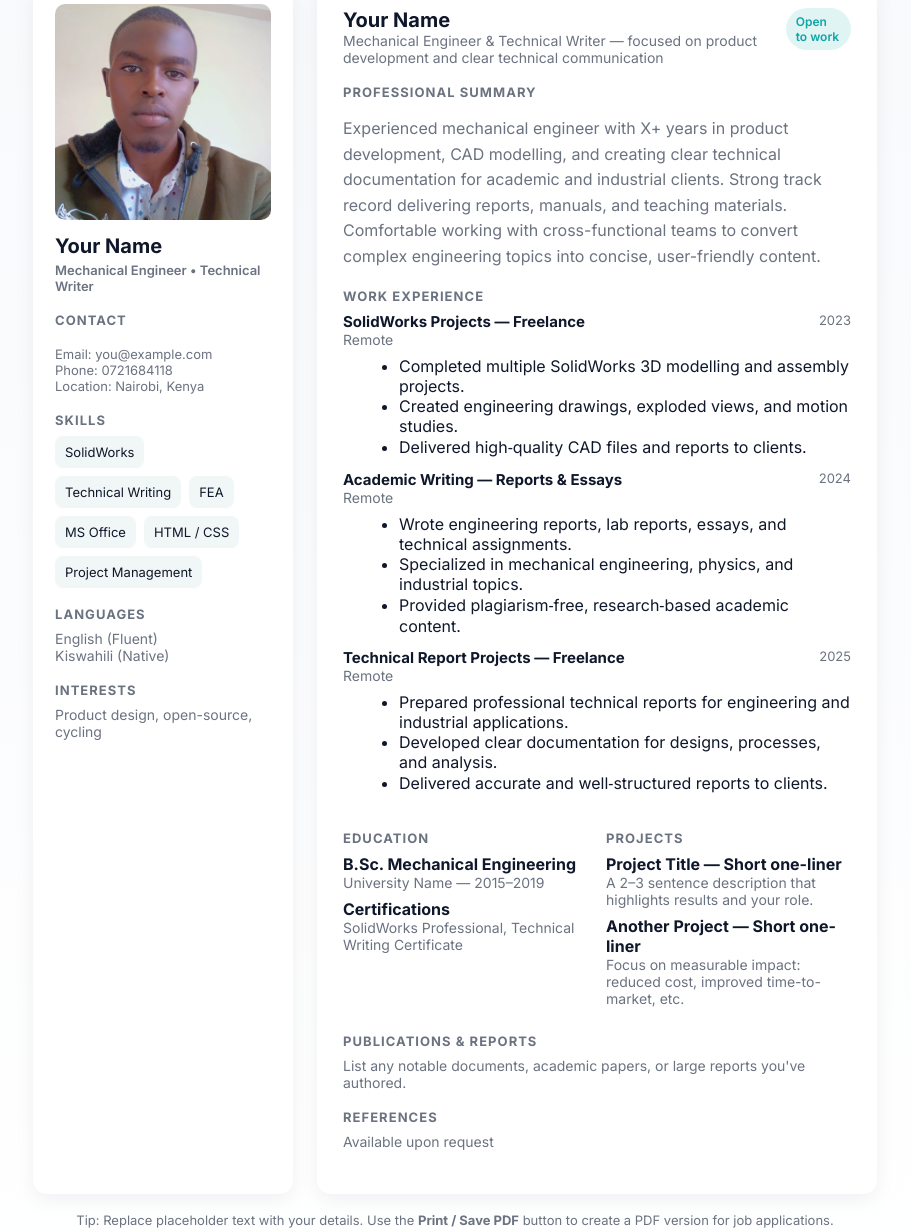
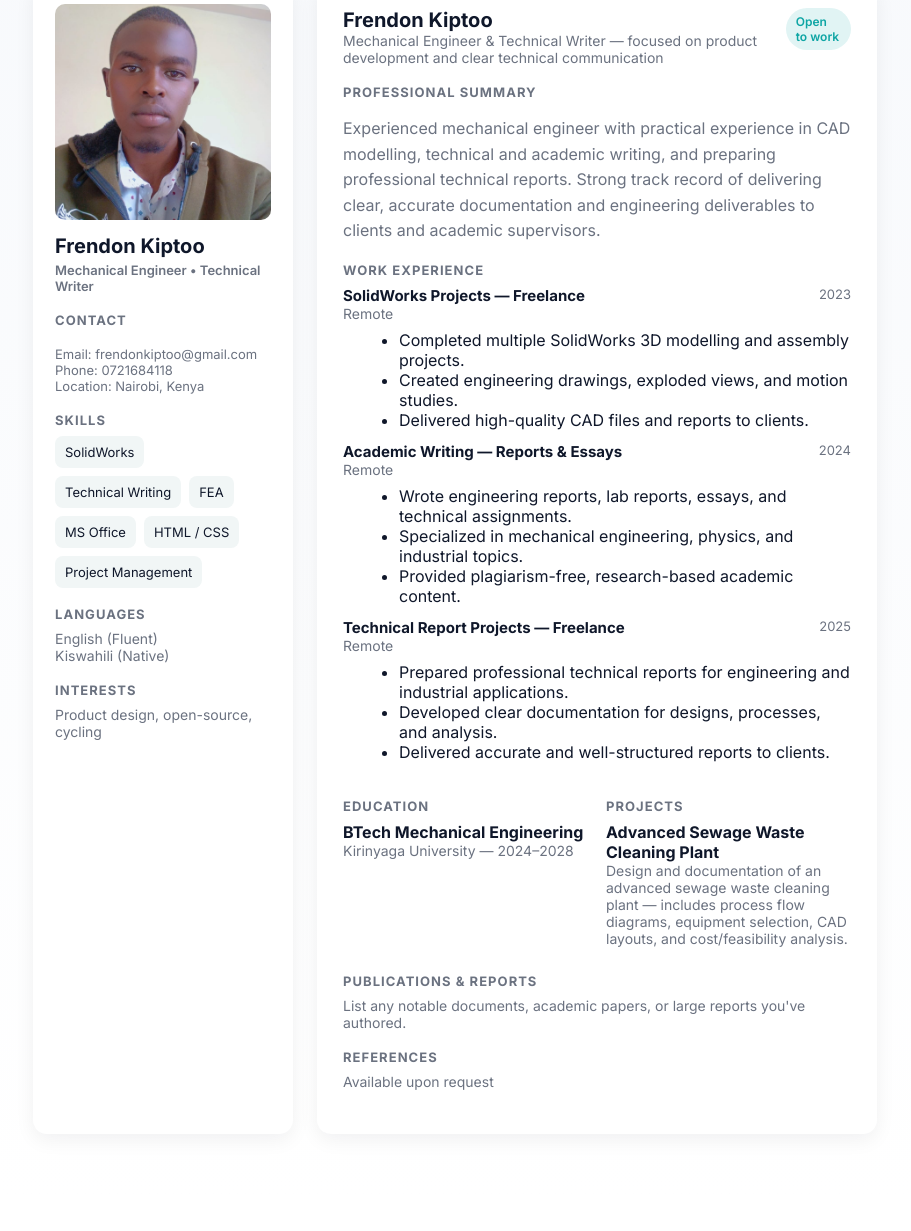
Before and after one commit to brandon-gunry/frendon, a plain HTML site: page index.html in a window 1280 px wide. Shown: the part 133-1364 px from the top of the page, without its empty margins (185-1096 px from the left). After the commit the page ends 1331 px from the top, so only its background shows below. Drawn offline with Linux system fonts and the light colour scheme.

Commit message:
Update index.html

```diff
--- a/index.html
+++ b/index.html
@@ -64,23 +64,20 @@
         <div style="font-weight:800;font-size:18px">Curriculum Vitae</div>
         <div style="color:var(--muted);font-size:13px">Updated: <!-- put date here --> </div>
       </div>
-      <div>
-
-      </div>
+      <div></div>
     </div>
 
     <div class="cv">
       <aside class="side">
         <img class="photo" src="WhatsApp Image 2025-11-22 at 22.52.08_7a0c31fd.jpg" alt="Profile Photo" />
-        <div class="name">Your Name</div>
+        <div class="name">Frendon Kiptoo</div>
         <div class="title">Mechanical Engineer • Technical Writer</div>
 
         <div class="section-title">Contact</div>
         <div class="contact">
-          <div>Email: <a href="mailto:frendonkiptoo@gmail.com">you@example.com</a></div>
+          <div>Email: <a href="mailto:frendonkiptoo@gmail.com">frendonkiptoo@gmail.com</a></div>
           <div>Phone: 0721684118</div>
           <div>Location: Nairobi, Kenya</div>
-
         </div>
 
         <div class="section-title">Skills</div>
@@ -104,7 +101,7 @@
         <div class="item">
           <div style="display:flex;justify-content:space-between;align-items:start;gap:12px">
             <div>
-              <h2 style="margin:0;font-size:20px">Your Name</h2>
+              <h2 style="margin:0;font-size:20px">Frendon Kiptoo</h2>
               <div class="muted">Mechanical Engineer & Technical Writer — focused on product development and clear technical communication</div>
             </div>
             <div class="pill">Open to work</div>
@@ -113,7 +110,7 @@
 
         <div class="item">
           <div class="section-title">Professional Summary</div>
-          <p class="summary">Experienced mechanical engineer with X+ years in product development, CAD modelling, and creating clear technical documentation for academic and industrial clients. Strong track record delivering reports, manuals, and teaching materials. Comfortable working with cross-functional teams to convert complex engineering topics into concise, user-friendly content.</p>
+          <p class="summary">Experienced mechanical engineer with practical experience in CAD modelling, technical and academic writing, and preparing professional technical reports. Strong track record of delivering clear, accurate documentation and engineering deliverables to clients and academic supervisors.</p>
         </div>
 
         <div class="item">
@@ -129,7 +126,7 @@
           <ul>
             <li>Completed multiple SolidWorks 3D modelling and assembly projects.</li>
             <li>Created engineering drawings, exploded views, and motion studies.</li>
-            <li>Delivered high‑quality CAD files and reports to clients.</li>
+            <li>Delivered high-quality CAD files and reports to clients.</li>
           </ul>
 
           <div style="height:12px"></div>
@@ -144,7 +141,7 @@
           <ul>
             <li>Wrote engineering reports, lab reports, essays, and technical assignments.</li>
             <li>Specialized in mechanical engineering, physics, and industrial topics.</li>
-            <li>Provided plagiarism‑free, research‑based academic content.</li>
+            <li>Provided plagiarism-free, research-based academic content.</li>
           </ul>
 
           <div style="height:12px"></div>
@@ -159,7 +156,7 @@
           <ul>
             <li>Prepared professional technical reports for engineering and industrial applications.</li>
             <li>Developed clear documentation for designs, processes, and analysis.</li>
-            <li>Delivered accurate and well‑structured reports to clients.</li>
+            <li>Delivered accurate and well-structured reports to clients.</li>
           </ul>
 
         </div>
@@ -169,24 +166,16 @@
             <div>
               <div class="section-title">Education</div>
               <div style="margin-bottom:8px">
-                <strong>B.Sc. Mechanical Engineering</strong>
-                <div class="muted">University Name — 2015–2019</div>
-              </div>
-              <div style="margin-bottom:8px">
-                <strong>Certifications</strong>
-                <div class="muted">SolidWorks Professional, Technical Writing Certificate</div>
+                <strong>BTech Mechanical Engineering</strong>
+                <div class="muted">Kirinyaga University — 2024–2028</div>
               </div>
             </div>
 
             <div>
               <div class="section-title">Projects</div>
               <div style="margin-bottom:8px">
-                <strong>Project Title — Short one-liner</strong>
-                <div class="muted">A 2–3 sentence description that highlights results and your role.</div>
-              </div>
-              <div style="margin-bottom:8px">
-                <strong>Another Project — Short one-liner</strong>
-                <div class="muted">Focus on measurable impact: reduced cost, improved time-to-market, etc.</div>
+                <strong>Advanced Sewage Waste Cleaning Plant</strong>
+                <div class="muted">Design and documentation of an advanced sewage waste cleaning plant — includes process flow diagrams, equipment selection, CAD layouts, and cost/feasibility analysis.</div>
               </div>
             </div>
           </div>
@@ -205,7 +194,6 @@
       </main>
     </div>
 
-    <div style="text-align:center;margin-top:18px;color:var(--muted);font-size:13px">Tip: Replace placeholder text with your details. Use the <strong>Print / Save PDF</strong> button to create a PDF version for job applications.</div>
   </div>
 </body>
 </html>
```
